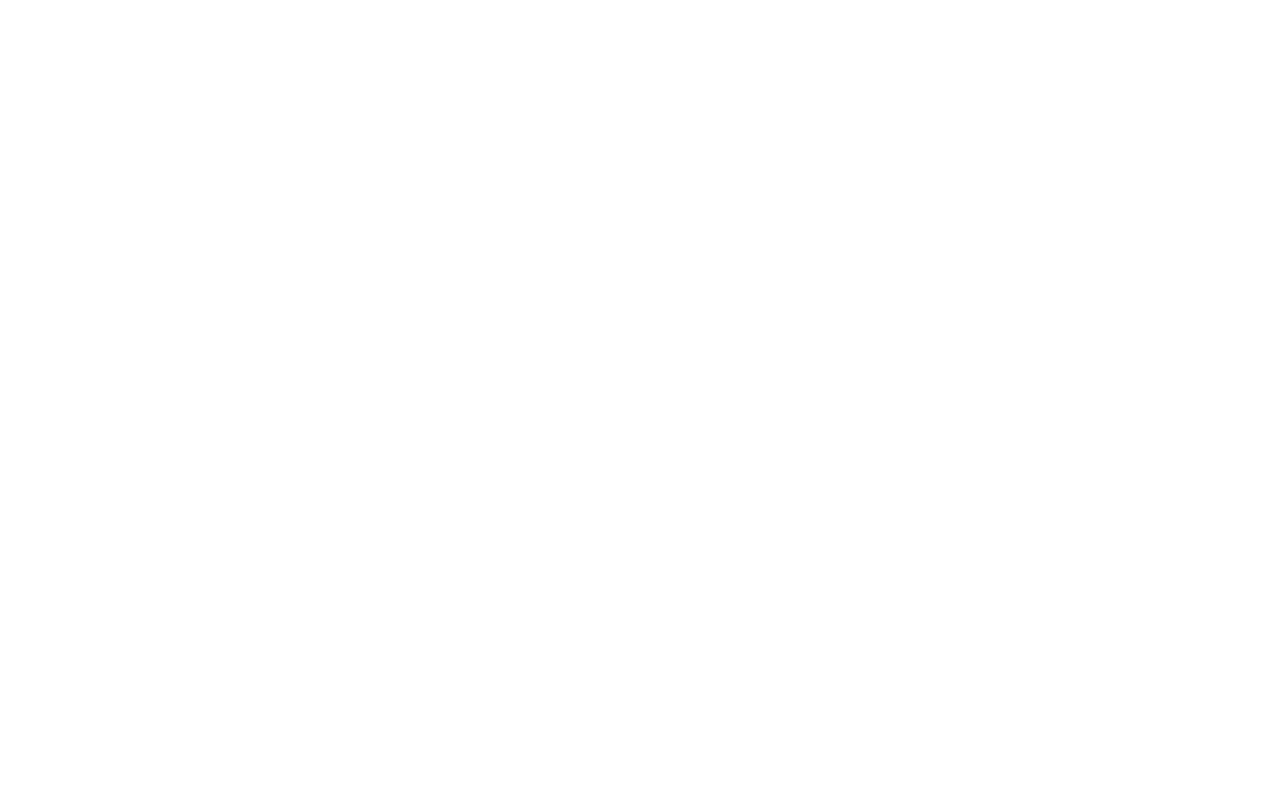
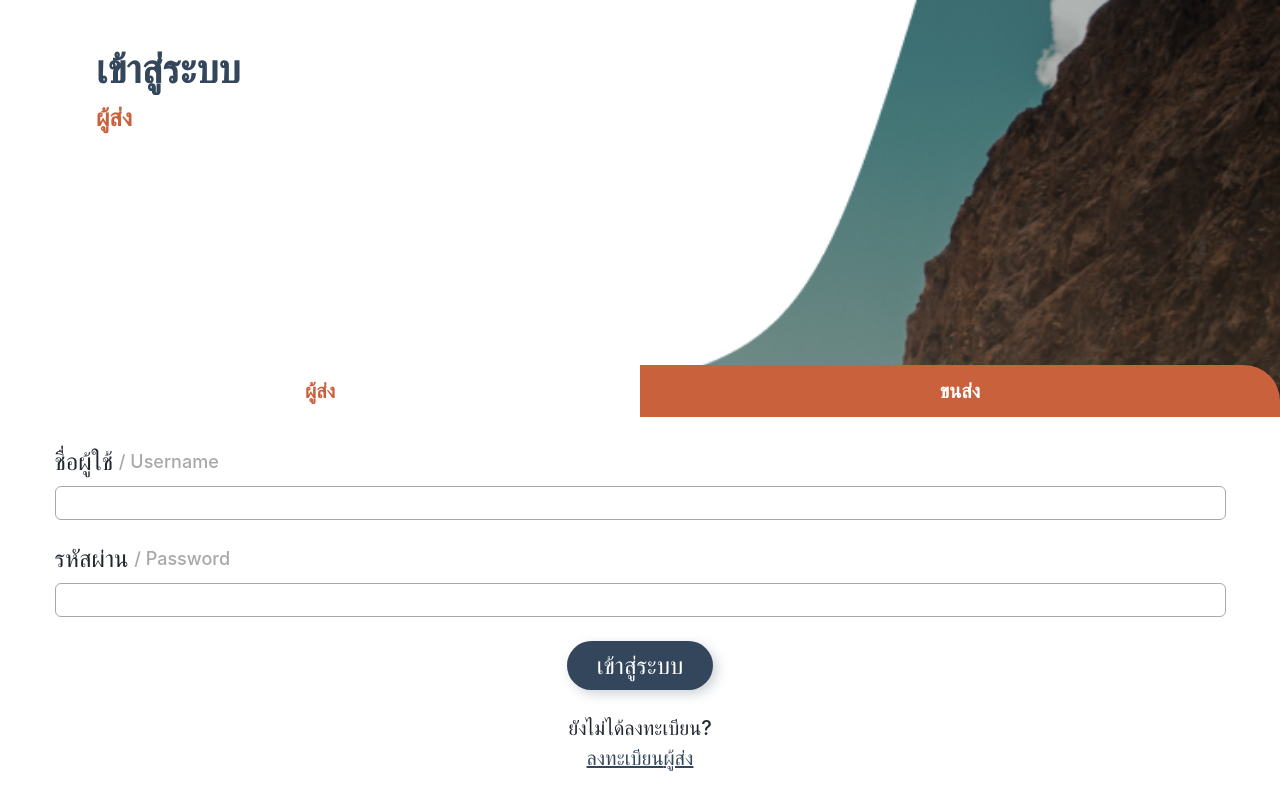
Before and after one commit to logpost/logpost-www, a Next.js app: page /login in a window 1280 px wide. Built offline with nearby package versions, Linux system fonts and the light colour scheme; a web font is replaced by a local one.

Commit message:
[+] add : login page

```diff
--- a/components/common/Input.tsx
+++ b/components/common/Input.tsx
@@ -1,72 +1,80 @@
-import { FunctionComponent, useState } from 'react'
-import styled from 'styled-components'
-import { InputComponentInterface } from '../../entities/interface/common'
+import { FunctionComponent, useState } from "react";
+import styled from "styled-components";
+import { InputComponentInterface } from "../../entities/interface/common";
+
+type Label = {
+  labelSize: string;
+};
 
 const Input = styled.input`
-  width: ${props => props.type === "short" ? "15rem" : "100%"};
+  width: ${(props) => (props.type === "short" ? "15rem" : "100%")};
   height: 3.4rem;
   border-radius: 0.6rem;
   border: solid 0.1rem hsl(0, 0%, 66%);
   margin-top: 1rem;
   font-size: 1.6rem;
   padding: 1.2rem;
-`
+`;
 
 const InputContainer = styled.div`
   display: flex;
   flex-direction: column;
-`
+  width: 100%;
+`;
 
 const LabelsContainer = styled.div`
   display: flex;
   font-weight: 500;
   align-items: center;
-`
+`;
 
-const LabelTH = styled.div`
-  font-size: 1.8rem;
+const LabelTH = styled.div<Label>`
+  font-size: ${(props) => (props.labelSize === "large" ? "2.4rem" : "1.8rem")};
   color: hsl(217, 16%, 16%);
-`
+`;
 
 const Description = styled.div`
   color: hsl(0, 0%, 66%);
   font-size: 1.4rem;
-`
+`;
 
-const LabelEN = styled(Description)`
+const LabelEN = styled(Description)<Label>`
+  font-size: ${(props) => (props.labelSize === "large" ? "1.8rem" : "inherit")};
   margin-left: 0.5ch;
-`
+`;
 
-const InputComponent:FunctionComponent<InputComponentInterface> = (props) => {
-  const {name, value, labelTH, labelEN, type, description, handleOnChange, children} = props
+const InputComponent: FunctionComponent<InputComponentInterface> = (props) => {
+  const {
+    name,
+    value,
+    labelTH,
+    labelEN,
+    type,
+    labelSize,
+    description,
+    handleOnChange,
+    children,
+  } = props;
 
   return (
     <InputContainer>
       <LabelsContainer>
-        <LabelTH>
-          {labelTH}
-        </LabelTH>
-        <LabelEN>
-          / {labelEN}
-        </LabelEN>
+        <LabelTH labelSize={labelSize}>{labelTH}</LabelTH>
+        <LabelEN labelSize={labelSize}>/ {labelEN}</LabelEN>
       </LabelsContainer>
-      {
-        description &&
-        <Description>
-          {description}
-        </Description>
-      }
-      {
-        type === "other" ? children
-        : <Input
+      {description && <Description>{description}</Description>}
+      {type === "other" ? (
+        children
+      ) : (
+        <Input
           type={type}
           onChange={(e) => handleOnChange(e)}
           value={value}
           name={name}
         />
-      }
+      )}
     </InputContainer>
-  )
-}
+  );
+};
 
-export default InputComponent
+export default InputComponent;
--- a/components/styles/GlobalComponents.ts
+++ b/components/styles/GlobalComponents.ts
@@ -1,4 +1,10 @@
 import styled from 'styled-components'
+
+export const Background = styled.div`
+  background-image: url('/images/main-bg.png');
+  background-size: cover;
+  height: 72vh;
+`
 
 export const Title = styled.div`
   font-size: 4rem;
--- a/entities/interface/common.ts
+++ b/entities/interface/common.ts
@@ -3,6 +3,7 @@
   value?: string
   labelTH: string
   labelEN: string
+  labelSize?: string
   handleOnChange?: (e: React.ChangeEvent<HTMLInputElement>) => void
   description?: string
   type?: string
--- a/pages/login/index.tsx
+++ b/pages/login/index.tsx
@@ -1,12 +1,159 @@
-import React from 'react'
-import styled from 'styled-components'
+import React, { useState } from "react"
+import styled from "styled-components"
+import InputComponent from "../../components/common/Input"
+import { useRouter } from "next/router"
+import {
+  Background,
+  PrimaryButton,
+  Title,
+  TextButton,
+} from "../../components/styles/GlobalComponents"
+
+const LoginContainer = styled.div`
+  position: absolute;
+  bottom: 0;
+  width: 100%;
+`
+
+const InputContainer = styled.div`
+  display: flex;
+  align-items: center;
+  flex-direction: column;
+  font-size: 2.4rem;
+  font-weight: 500;
+  padding: 3rem 5.45rem;
+  background-color: white;
+
+  > div:not(:last-child) {
+    margin-bottom: 2.4rem;
+  }
+`
+
+const PrimaryButtonCustom = styled(PrimaryButton)`
+  font-size: 2.4rem;
+  background-color: hsl(212, 28%, 28%);
+  font-weight: 500;
+`
+
+const SignUpContainer = styled.div`
+  display: flex;
+  align-items: center;
+  flex-direction: column;
+  margin-top: 2.6rem;
+  font-size: 2rem;
+  color: hsl(217, 16%, 16%);
+
+  > button {
+    margin-top: 0.6rem;
+  }
+`
+
+const RadioInput = styled.button`
+  font-size: 2rem;
+  font-weight: 700;
+  width: 50%;
+  padding: 1.4rem 0;
+  text-align: center;
+  background-color: hsl(16, 56%, 51%);
+  color: white;
+  ${(props) =>
+    props.value === props.name &&
+    `
+		background-color: white;
+    color: hsl(16, 56%, 51%);
+  `}
+
+  &:last-child {
+    border-top-right-radius: 3.6rem;
+  }
+
+  &:first-child {
+    border-top-left-radius: 3.6rem;
+  }
+`
+
+const TitleContainer = styled.div`
+  color: hsl(16, 56%, 51%);
+  font-size: 2.4rem;
+  font-weight: 600;
+  display: flex;
+  flex-direction: column;
+  position: absolute;
+  top: 5.5%;
+  left: 7.5%;
+
+  div {
+    margin-bottom: 1rem;
+  }
+`
 
 const LoginPage = () => {
-    return (
+  const router = useRouter()
+  const [auth, setAuth] = useState({
+    role: "shipper",
+    username: "",
+    password: "",
+  })
+
+  const handleInputOnChange = (e: React.ChangeEvent<HTMLInputElement>) => {
+    const value = e.target.value
+    setAuth({ ...auth, [e.target.name]: value })
+  }
+
+  return (
+    <Background>
+      <TitleContainer>
+        <Title>เข้าสู่ระบบ</Title>
+        {auth.role === "shipper" ? "ผู้ส่ง" : "ขนส่ง"}
+      </TitleContainer>
+      <LoginContainer>
         <div>
-
+          <RadioInput
+            type="button"
+            value={auth.role}
+            name="shipper"
+            onClick={() => setAuth({ ...auth, role: "shipper" })}
+          >
+            ผู้ส่ง
+          </RadioInput>
+          <RadioInput
+            type="button"
+            value={auth.role}
+            name="carrier"
+            onClick={() => setAuth({ ...auth, role: "carrier" })}
+          >
+            ขนส่ง
+          </RadioInput>
         </div>
-    )
+        <InputContainer>
+          <InputComponent
+            labelSize="large"
+            labelTH="ชื่อผู้ใช้"
+            labelEN="Username"
+            name="username"
+            value={auth.username}
+            handleOnChange={handleInputOnChange}
+          />
+          <InputComponent
+            type="password"
+            labelSize="large"
+            labelTH="รหัสผ่าน"
+            labelEN="Password"
+            name="password"
+            value={auth.password}
+            handleOnChange={handleInputOnChange}
+          />
+          <PrimaryButtonCustom>เข้าสู่ระบบ</PrimaryButtonCustom>
+          <SignUpContainer>
+            ยังไม่ได้ลงทะเบียน?
+            <TextButton onClick={() => router.push(`/signup/${auth.role}`)}>
+              ลงทะเบียน{auth.role === "shipper" ? "ผู้ส่ง" : "ขนส่ง"}
+            </TextButton>
+          </SignUpContainer>
+        </InputContainer>
+      </LoginContainer>
+    </Background>
+  )
 }
 
 export default LoginPage
```
Also changed, not shown: pages/alert/confirm/email/index.tsx (+13 -14 lines), pages/index.tsx (+1 -7 lines).
